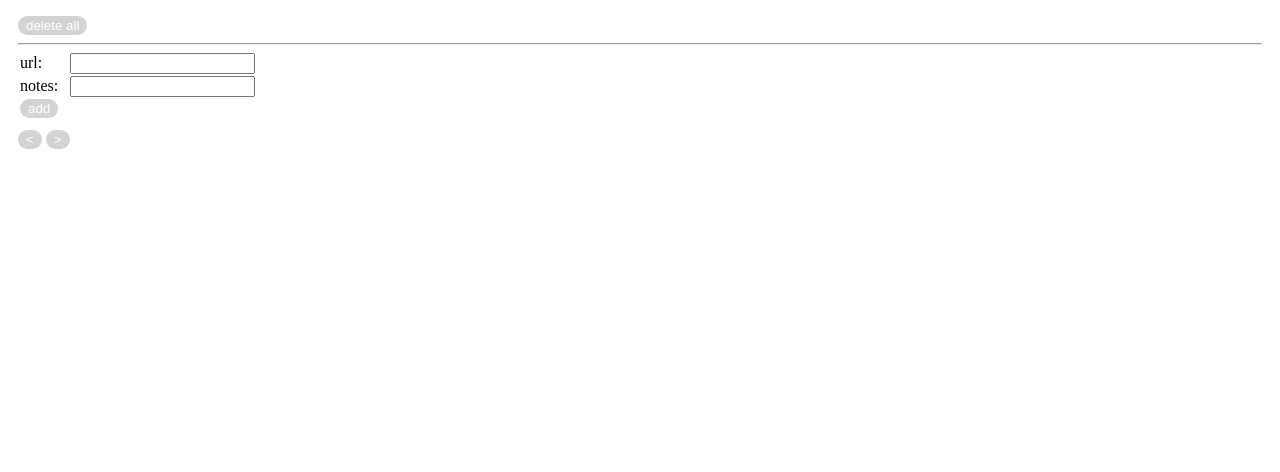
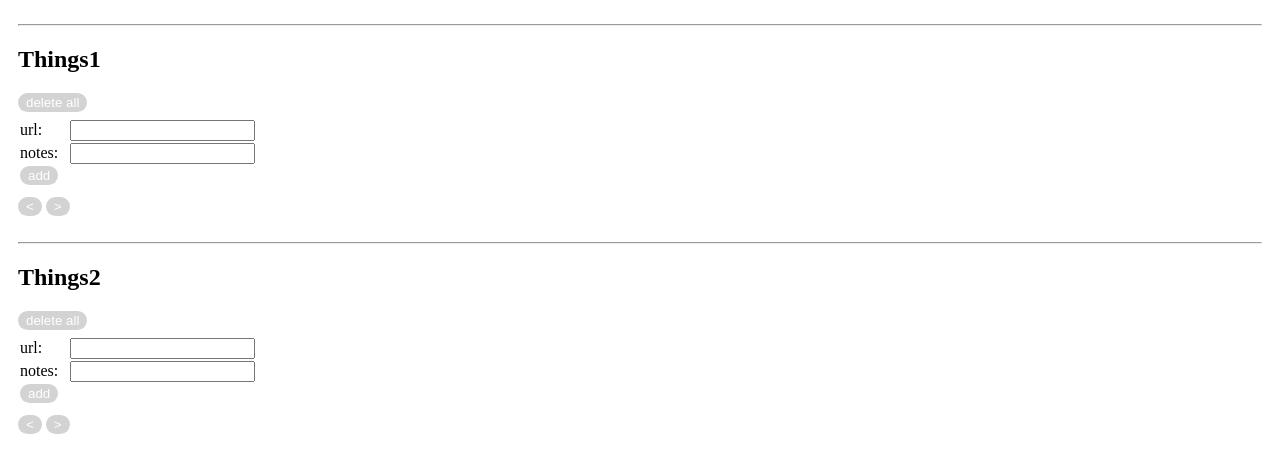
Before and after one commit to paulabbott/Bookmarks, a React (Vite) app: page / in a window 1280 px wide. Shown: the top 472 px of the page. Built offline with nearby package versions, Linux system fonts and the light colour scheme.

Commit message:
restructuring to ListManager component

```diff
--- a/src/components/App/App.jsx
+++ b/src/components/App/App.jsx
@@ -1,55 +1,17 @@
 
-import React, { useState, useEffect } from 'react';
-import BookmarkList from '../Bookmarks/BookmarkList';
-import AddBookmark from '../Bookmarks/AddBookmark'
-import StyledButton from '../UI/StyledButton'
-import StyledSection from '../UI/StyledSection'
+import React from 'react';
+import ListManager from '../ListManager/ListManager';
+
 
 function App() {
 
-  //NOTE: using a function to set inital value from localStorage
-  const [bookmarks, setBookmarks] = useState(() => {
-    const saved = localStorage.getItem("bookmarks");
-    const initialValue = JSON.parse(saved);
-    return initialValue || [];
-  });
+  return (
+    <div>
+      <ListManager UID="Things1" />
+      <ListManager UID="Things2" />
+    </div>
+  );
 
-  useEffect(() => {
-    localStorage.setItem("bookmarks", JSON.stringify(bookmarks));
-  }, [bookmarks]);
-
-  const addBookmark = (bookmark) => {
-    setBookmarks([...bookmarks, bookmark]);
-  }
-
-  // Use the created timestamp to match the bookmark and update it with the new one
-  const editBookmark = (newBookmark) => {
-    const updatedBookmarks = bookmarks.map((item) => {
-      return (item.created === newBookmark.created) ? newBookmark : item
-    })
-    setBookmarks(updatedBookmarks);
-  }
-
-  const deleteBookmark = (bookmark) => {
-    const updated = bookmarks.filter((item) => {
-      //return everything except matched
-      return (item.created !== bookmark.created)
-    });
-    setBookmarks(updated);
-  }
-
-  const deleteAllClick = () => {
-    setBookmarks([]);
-  }
-
-  return (
-    <StyledSection>
-      <StyledButton onClick={deleteAllClick}>delete all</StyledButton>
-      <hr />
-      <AddBookmark addFunc={addBookmark} />
-      <BookmarkList bookmarks={bookmarks} editFunc={editBookmark} deleteFunc={deleteBookmark} />
-    </StyledSection>
-  );
 }
 
 export default App;
--- a/src/components/Bookmarks/Bookmark.jsx
+++ b/src/components/ListManager/Item.jsx
@@ -3,7 +3,7 @@ import styled from 'styled-components'
 import { DisplayForm } from './DisplayForm'
 
 //NOTE: className allows it to be wrapped in a styled component
-const Bookmark = ({ className, bookmark = {}, editFunc, deleteFunc }) => {
+const Item = ({ className, bookmark = {}, editFunc, deleteFunc }) => {
 
   //TODO: why not pass in a list of <StyledButtons> ?
   const buttons = [
@@ -31,7 +31,7 @@ const Bookmark = ({ className, bookmark = {}, editFunc, deleteFunc }) => {
 }
 
 //TODO: move to the components folder?
-const StyledBookmark = styled(Bookmark)`
+const StyledBookmark = styled(Item)`
   border-bottom: 1px solid lightgrey;
   margin:4px 0 4px 0;
   padding: 0 0 4px 0;
--- a/src/components/Bookmarks/BookmarkList.jsx
+++ b/src/components/ListManager/ItemList.jsx
@@ -1,5 +1,5 @@
 import React, { useState, useEffect } from 'react';
-import StyledBookmark from './Bookmark'
+import StyledBookmark from './Item'
 import StyledButton from '../UI/StyledButton'
 
 //TODO: extract the pagination
--- /dev/null
+++ b/src/components/ListManager/ListManager.jsx
@@ -0,0 +1,57 @@
+
+import React, { useState, useEffect} from 'react';
+import BookmarkList from './ItemList';
+import AddBookmark from './AddItemForm'
+import StyledButton from '../UI/StyledButton'
+import StyledSection from '../UI/StyledSection'
+
+//should be able to pass in an component so you can have lists of different things?
+const ListManager = ({ UID }) => {
+
+    //NOTE: using a function to set inital value from localStorage
+    const [bookmarks, setBookmarks] = useState(() => {
+        const saved = localStorage.getItem(UID + "List");
+        const initialValue = JSON.parse(saved);
+        return initialValue || [];
+    });
+
+    useEffect(() => {
+        localStorage.setItem(UID + "List", JSON.stringify(bookmarks));
+    }, [UID, bookmarks]);
+
+    const addBookmark = (bookmark) => {
+        setBookmarks([...bookmarks, bookmark]);
+    }
+
+    // Use the created timestamp to match the bookmark and update it with the new one
+    const editBookmark = (newBookmark) => {
+        const updatedBookmarks = bookmarks.map((item) => {
+            return (item.created === newBookmark.created) ? newBookmark : item
+        })
+        setBookmarks(updatedBookmarks);
+    }
+
+    const deleteBookmark = (bookmark) => {
+        const updated = bookmarks.filter((item) => {
+            //return everything except matched
+            return (item.created !== bookmark.created)
+        });
+        setBookmarks(updated);
+    }
+
+    const deleteAllClick = () => {
+        setBookmarks([]);
+    }
+
+    return (
+        <StyledSection>
+            <hr />
+            <h1>{UID}</h1>
+            <StyledButton onClick={deleteAllClick}>delete all</StyledButton>
+            <AddBookmark addFunc={addBookmark} />
+            <BookmarkList bookmarks={bookmarks} editFunc={editBookmark} deleteFunc={deleteBookmark} />
+        </StyledSection>
+    );
+}
+
+export default ListManager;
```
Also changed, not shown: src/components/ListManager/AddItemForm.jsx (renamed from src/components/Bookmarks/AddBookmark.jsx), src/components/ListManager/BookmarkEditBox.jsx (renamed from src/components/Bookmarks/BookmarkEditBox.jsx), src/components/ListManager/DisplayForm.jsx (renamed from src/components/Bookmarks/DisplayForm.jsx), 1 other file (tests, documents, lock files or other folders).
